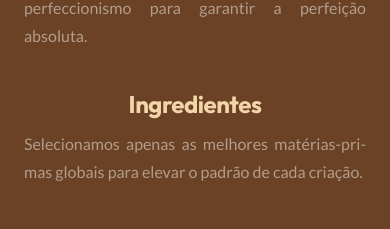
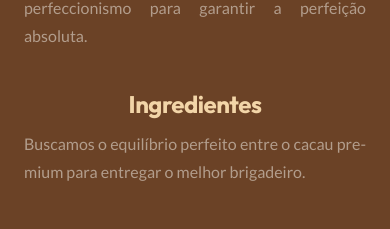
Before and after one commit to nobreezagourmet/Lannati-Gourmet, a React (Vite) app: page / in a window 390 px wide. Shown: the part 1438-1667 px from the top of the page. Built offline with nearby package versions, Linux system fonts and the light colour scheme; a web font is replaced by a local one.

Commit message:
feat: Refine features section copy
Update the descriptive text for the "Ingredientes" feature to specifically mention the use of premium cocoa for brigadeiros, aligning with the artisanal gourmet theme.

```diff
--- a/components/FeaturesSection.tsx
+++ b/components/FeaturesSection.tsx
@@ -174,7 +174,7 @@ const FeaturesSection: React.FC = () => {
           <div className="w-full lg:w-1/3 flex flex-col gap-10 md:gap-16 text-center lg:text-left order-3 relative z-30">
             <div className="group feature-item">
               <h3 className="font-title-standard text-2xl md:text-4xl text-gold mb-3 md:mb-6 tracking-normal lowercase first-letter:uppercase transition-colors group-hover:text-cream">Ingredientes</h3>
-              <p className="font-body-standard text-cream/50 text-base md:text-2xl font-light leading-relaxed w-full text-justify md:text-center lg:text-left [hyphens:auto]">Selecionamos apenas as melhores matérias-primas globais para elevar o padrão de cada criação.</p>
+              <p className="font-body-standard text-cream/50 text-base md:text-2xl font-light leading-relaxed w-full text-justify md:text-center lg:text-left [hyphens:auto]">Buscamos o equilíbrio perfeito entre o cacau premium para entregar o melhor brigadeiro.</p>
             </div>
             <div className="group feature-item">
               <h3 className="font-title-standard text-2xl md:text-4xl text-gold mb-3 md:mb-6 tracking-normal lowercase first-letter:uppercase transition-colors group-hover:text-cream">Atendimento</h3>
```
